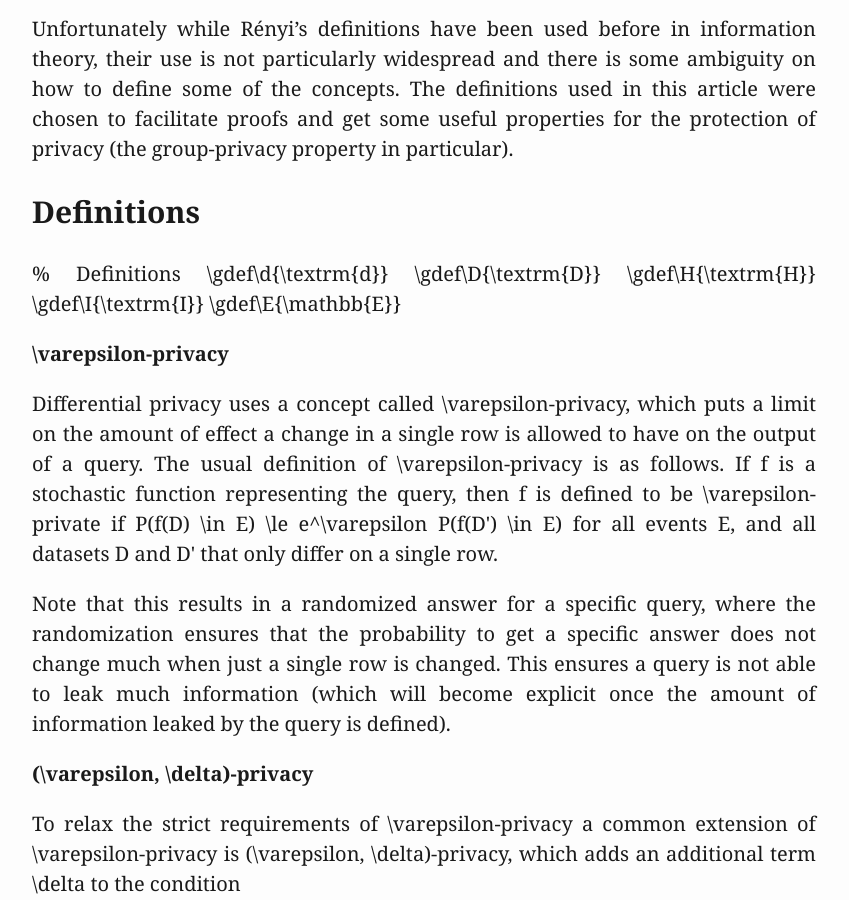
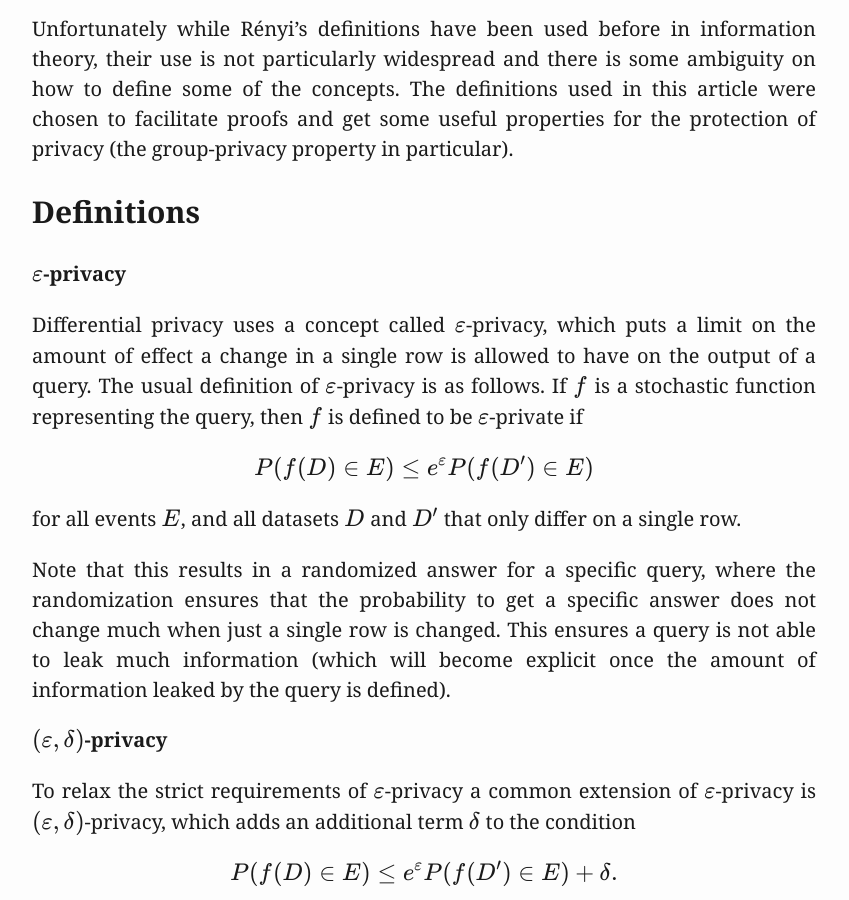
Before and after one commit to Shiandow/shiandow.github.io, a Jekyll site: the page built from _posts/2022-01-15-differential-privacy.html, in a window 1280 px wide and 900 px high, scrolled down 3813 px. Shown: the whole window, without its empty margins (216-1065 px from the left). Built offline with Jekyll 4.4.1, drawn with Linux system fonts in a browser that asks for light colours; part of the change alters nothing that is shown.

Commit message:
Fix pandoc KaTeX

```diff
--- a/_config.yml
+++ b/_config.yml
@@ -12,6 +12,7 @@ defaults:
     layout: default
     header: main-header.html
     footer: false
+    katex: auto
 - scope:
     path: ""
     type: posts
--- a/_layouts/default.html
+++ b/_layouts/default.html
@@ -7,24 +7,30 @@
   <link rel="stylesheet" href="/assets/katex/katex.min.css"/>
   <link rel="alternate" type="application/rss+xml" title="{{ site.title }}" href="/feed.xml">
   <script defer src="/assets/katex/katex.min.js"></script>
+  {% case page.katex %}
+  {% when "auto" %}
   <script defer src="/assets/katex/contrib/auto-render.min.js"></script>
   <script>
-    document.addEventListener("DOMContentLoaded", function() {
-        renderMathInElement(document.body, {
-          delimiters : [
-            {left: "$$", right: "$$",   display: true},
-            {left: "$",  right: "$",    display: false},
-            {left: "\\begin{equation}", right: "\\end{equation}", display: true},
-            {left: "\\begin{align}",    right: "\\end{align}",    display: true},
-            {left: "\\begin{alignat}",  right: "\\end{alignat}",  display: true},
-            {left: "\\begin{gather}",   right: "\\end{gather}",   display: true},
-            {left: "\\begin{CD}",       right: "\\end{CD}",       display: true},
-            {left: "\\(", right: "\\)", display: false},
-            {left: "\\[", right: "\\]", display: true},
-          ]
-        });
+    document.addEventListener("DOMContentLoaded", function() { renderMathInElement(document.body, { /* Options */ }); });
+  </script>
+  {% when "pandoc" %}
+  <script>
+    document.addEventListener("DOMContentLoaded", function () {
+      var mathElements = document.getElementsByClassName("math");
+      var macros = [];
+      for (var i = 0; i < mathElements.length; i++) {
+        var texText = mathElements[i].firstChild;
+        if (mathElements[i].tagName == "SPAN") {
+          katex.render(texText.data, mathElements[i], {
+            displayMode: mathElements[i].classList.contains('display'),
+            throwOnError: false,
+            macros: macros,
+            fleqn: false
+          });
+        }}
     });
   </script>
+  {% endcase %}
 </head>
 <body>
 {% if page.header %}
--- a/_posts/2022-01-15-differential-privacy.html
+++ b/_posts/2022-01-15-differential-privacy.html
@@ -12,6 +12,7 @@ excerpt: |
     properties of information can be used to protect data by seeing what
     happens when we try to get more information out of a dataset than we're
     supposed to.
+katex: pandoc
 ---
 <h2 id="introduction">Introduction</h2>
 <p>The goal of this article is to provide a link between differential
```
